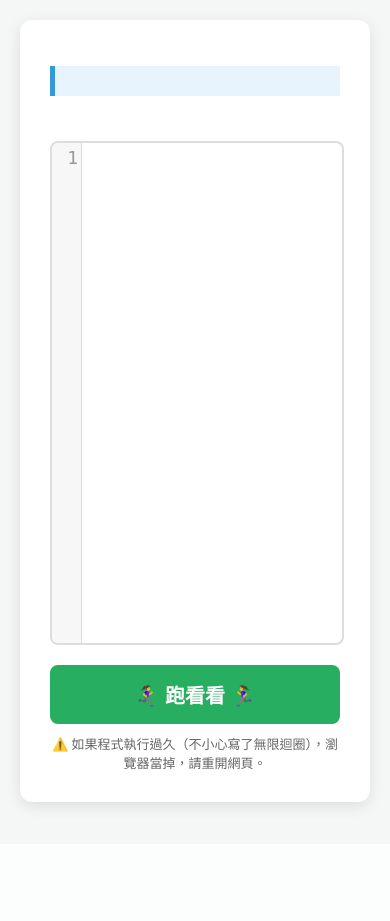
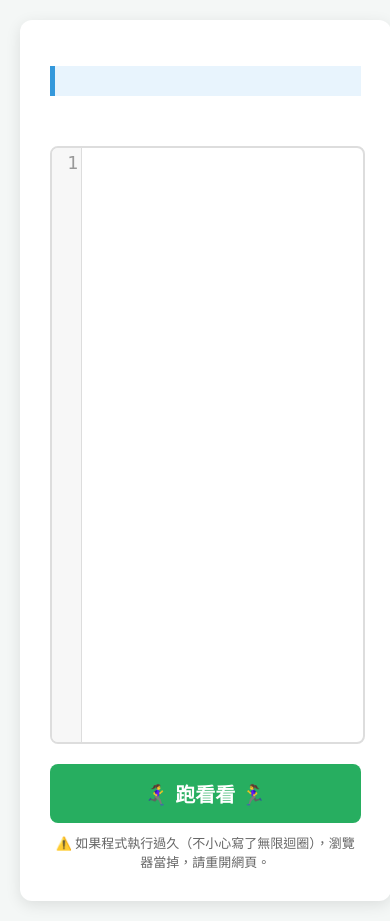
Before and after one commit to candy02058912/train.csie.python, a Flask app: template templates/exercise.html in a window 390 px wide. Before the commit the page ends 813 px from the top, so only its background shows below. Run offline with Flask 3, Linux system fonts and the light colour scheme; the template is opened without the code that fills it, so the values that code supplies are empty; some libraries are stand-ins or nearby versions.

Commit message:
feat: Add new exercise ex005 and improve exercise page layout and responsiveness.

```diff
--- a/templates/exercise.html
+++ b/templates/exercise.html
@@ -13,8 +13,9 @@
     <style>
         body {
             font-family: "Segoe UI", "Microsoft JhengHei", sans-serif;
-            max-width: 1000px;
-            margin: 40px auto;
+            max-width: 1600px;
+            width: 95%;
+            margin: 20px auto;
             background-color: #f4f7f6;
             transition: all 0.3s;
         }
@@ -26,9 +27,11 @@
             border-radius: 12px;
             box-shadow: 0 4px 15px rgba(0, 0, 0, 0.1);
             display: grid;
-            grid-template-columns: 1fr 1.5fr;
-            gap: 25px;
+            grid-template-columns: 1fr 1.8fr;
+            gap: 30px;
             align-items: start;
+            min-height: calc(100vh - 40px);
+            box-sizing: border-box;
         }
 
         @media (max-width: 850px) {
@@ -114,8 +117,8 @@
             border: 2px solid #ddd;
             border-radius: 8px;
             font-size: 18px;
-            height: 500px;
-            /* Approximately 25 lines */
+            height: calc(100vh - 250px);
+            min-height: 400px;
             width: 100%;
         }
 
```
Also changed, not shown: exercises/ex005.py (added, +26 -0 lines).
